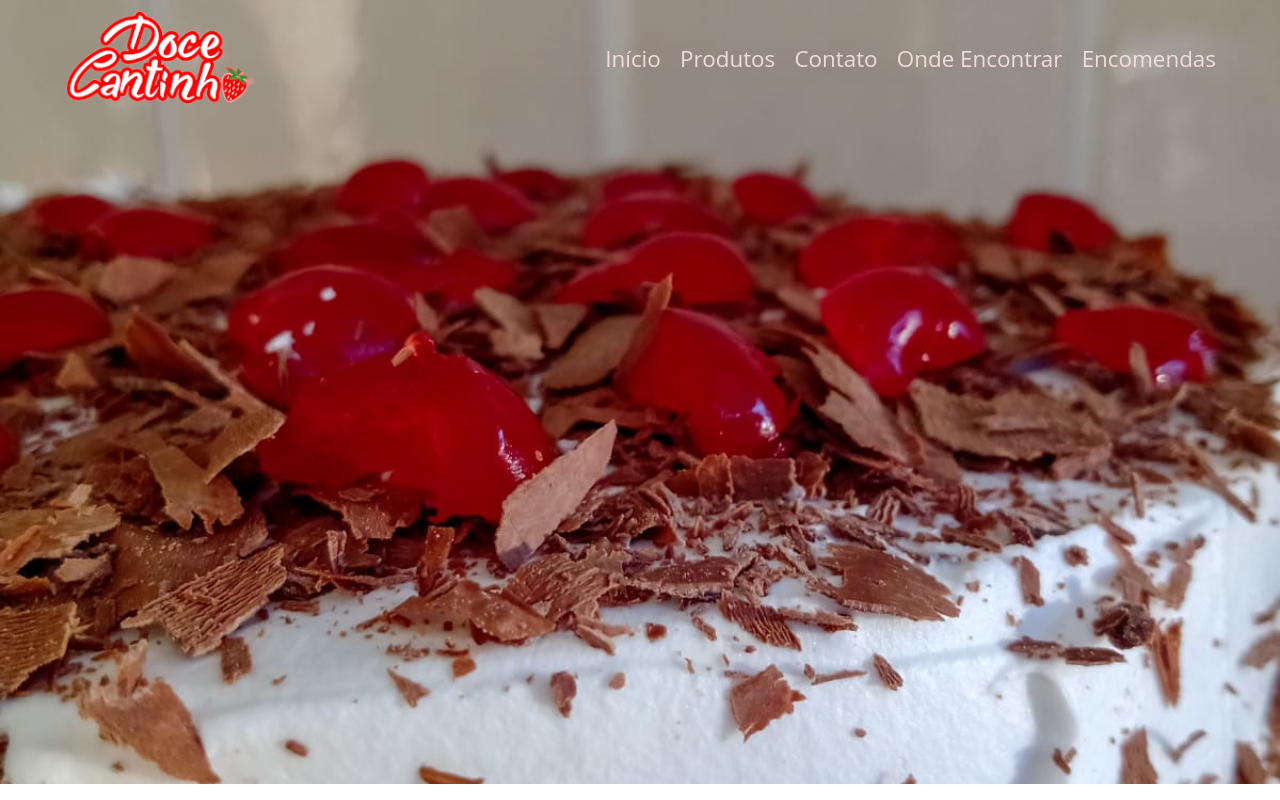
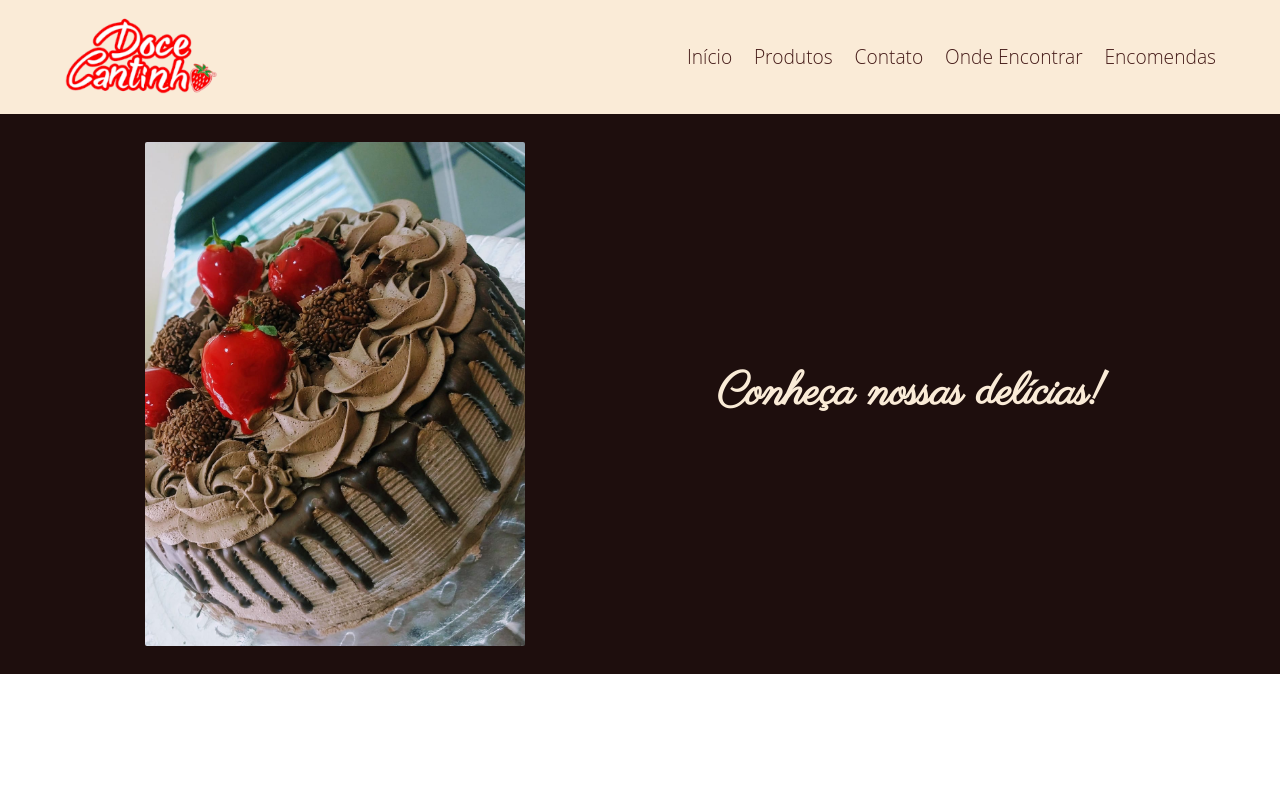
Before and after one commit to HenriquePinheiro12/DoceCantinhoOficial, a plain HTML site: page index.html in a window 1280 px wide. Drawn offline with Linux system fonts and the light colour scheme.

Commit message:
changing header and section

```diff
--- a/index.html
+++ b/index.html
@@ -1,6 +1,9 @@
 <!DOCTYPE html>
 <html lang="en">
 <head>
+    <link rel="preconnect" href="https://fonts.googleapis.com">
+    <link rel="preconnect" href="https://fonts.gstatic.com" crossorigin>
+    <link href="https://fonts.googleapis.com/css2?family=Parisienne&display=swap" rel="stylesheet">
     <link rel="stylesheet" href="style.css">
     <meta charset="UTF-8">
     <meta http-equiv="X-UA-Compatible" content="IE=edge">
@@ -18,6 +21,15 @@
             <a><li class="a5">Encomendas</li></a>
         </nav>
     </header>
-    <section class="hero"></section>
+    <section class="banner">
+        <div  class="left">
+            <div class="cake-photo" style="background-image: url(assets/main-cake.jpeg);"></div>
+        </div>
+
+        <div class="right">
+            <h1 class="" style="font-family: 'Parisienne', cursive;">Conheça nossas delícias!</h1>
+        </div>
+    </section>
+
 </body>
 </html>
--- a/style.css
+++ b/style.css
@@ -12,10 +12,13 @@ a:hover{opacity: 1;}
 @import url('https://fonts.googleapis.com/css2?family=Open+Sans:wght@300;400;600;700&display=swap');
 /*font-family: 'Open Sans', sans-serif;*/
 
+@import url('https://fonts.googleapis.com/css2?family=Parisienne&display=swap');
+/*font-family: 'Parisienne', cursive;*/
 
 header{
+    background-color: antiquewhite;
     width: 100%;
-    position: absolute;
+    /*position: absolute;*/
     top: 0;
     left: 0;
     display: flex;
@@ -24,20 +27,20 @@ header{
 }
 
 .logo{
-    margin-top: 1vh;
-    margin-bottom: 1vh;
+    margin-top: 2vh;
+    margin-bottom: 2vh;
     margin-left: 5vw;
-    width: 15vw;
+    width: 12vw;
 }
 
 header nav{
-    font-weight: 400;
+    font-weight: 300;
     font-family: 'Open Sans', sans-serif;
     display: flex;
     margin-right: 5vw;
     text-align: center;
     align-items: center;
-    color: #fae6e5;
+    color: #330706;
 }
 
 
@@ -46,14 +49,14 @@ header nav li{
 }
 
 header nav a{
-    padding-left: 1.5vw;
-    font-size: 1.4em;
+    padding-left: 1.7vw;
+    font-size: 1.2em;
 }
 
 header li:first-child{padding-left: 0;}
 header li:last-child{padding-right: 0;}
 
-
+/*
 .hero{
     background-image: url(assets/white-red-cake.jpeg);
     background-repeat: no-repeat;
@@ -61,6 +64,46 @@ header li:last-child{padding-right: 0;}
     background-position: center;
     min-height: 98vh;
 
+}
+*/
+.banner{
+    width: 100%;
+    min-height: 70vh;
+    background-color:  #1e0e0d;
+    display: flex;
+    justify-content:space-around ;
+}
+
+section .left{
+    flex-basis: 45%;
+    flex-shrink: 40;
+    display: flex;
+    justify-content: center;
+    align-items: center;
+}
+
+section .left .cake-photo{
+    width: 66%;
+    height: 90%;
+    border-radius: 2px;
+    background-position: center;
+    background-size: cover;
+    background-clip: content-box;
+}
+
+section .right{
+    flex-shrink:50;
+    display: flex;
+    justify-content: center;
+    align-items: center;
+    margin-right: 10vw;
+}
+
+section .right h1{
+    color: antiquewhite;
+    text-align: center;
+    font-size: 2.8em;
+    font-weight: 800;
 }
 
 @media(max-width:880px){
@@ -78,11 +121,29 @@ header li:last-child{padding-right: 0;}
     }
     header nav a{
         padding-left: 2vw;
-        font-size: 1.5em;;
+        font-size: 1.2em;;
     }
 
     .hero{
         min-height: 80vh;
+    }
+
+    .banner{
+        flex-direction: column;
+    }
+
+    section .left{
+        height: 100%;
+        flex-basis:80% ;
+    }
+
+    section .left .cake-photo{
+        width: 100%;
+        height: 100%;
+    }
+
+    section .right{
+        margin: 0 auto;
     }
 }
 
@@ -92,7 +153,7 @@ header li:last-child{padding-right: 0;}
     }
 
     .logo{
-        width: 33vw;
+    width: 33vw;
     }
 
 
```
